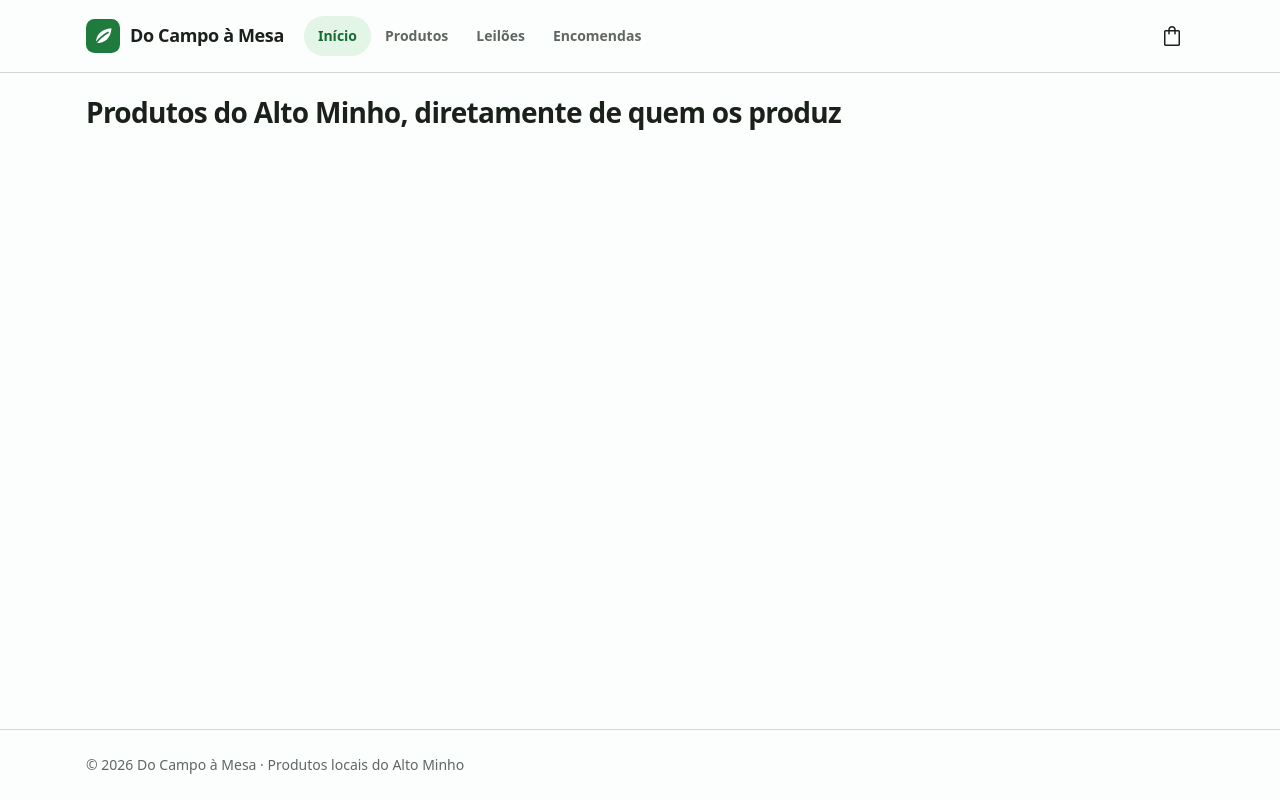
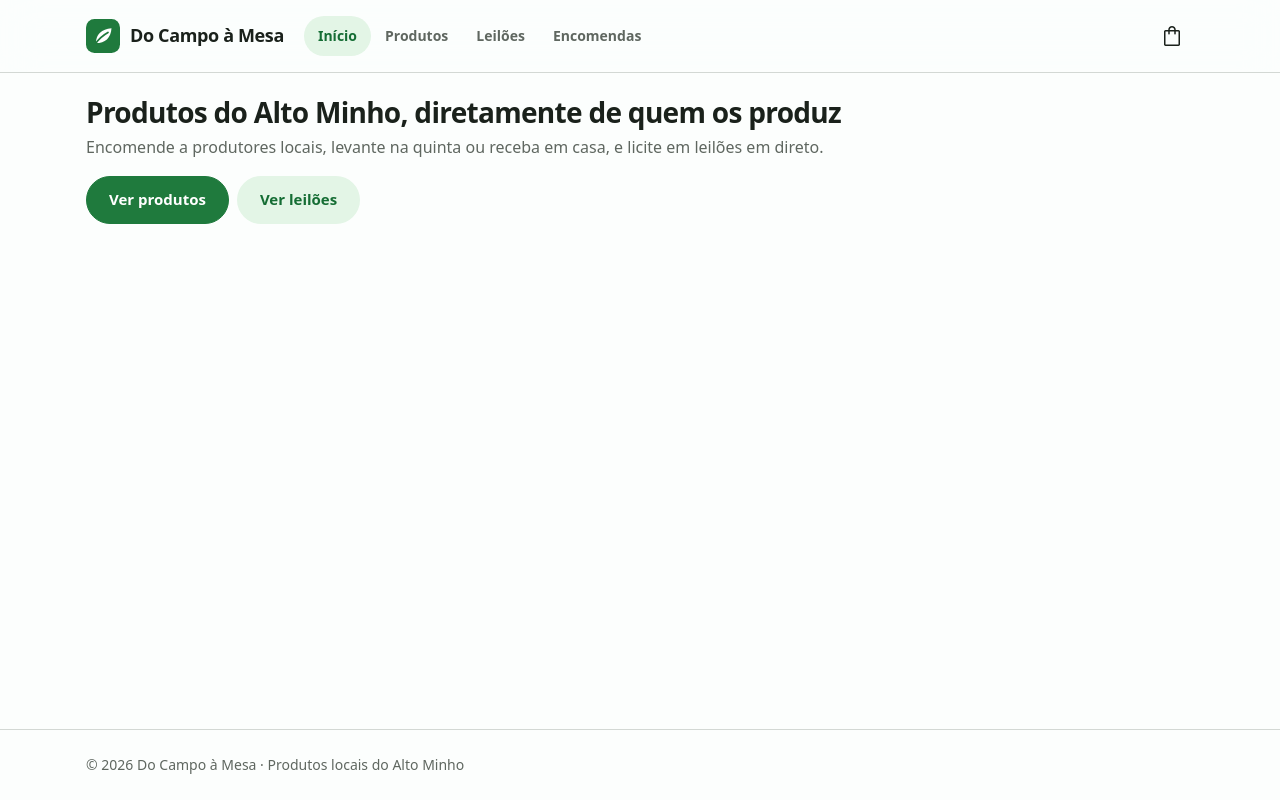
Before and after one commit to maiatoscastor/do-campo-a-mesa, a React (Vite) app in the folder web/: page / in a window 1280 px wide. Built offline with nearby package versions, Linux system fonts and the light colour scheme.

Commit message:
Página inicial com o que a aplicação faz

```diff
--- a/web/src/pages/Inicio.jsx
+++ b/web/src/pages/Inicio.jsx
@@ -1,9 +1,24 @@
-// Página inicial.
+import { Link } from 'react-router';
+
+// Página inicial. Só diz o que a aplicação é: os destaques (leilão em direto, produtos da época)
+// entram quando houver dados reais para mostrar.
 export default function Inicio() {
   return (
     <>
       <title>Do Campo à Mesa</title>
       <h1>Produtos do Alto Minho, diretamente de quem os produz</h1>
+      <p className="text-body-secondary">
+        Encomende a produtores locais, levante na quinta ou receba em casa, e
+        licite em leilões em direto.
+      </p>
+      <div className="d-flex flex-wrap gap-2">
+        <Link className="btn btn-primary" to="/produtos">
+          Ver produtos
+        </Link>
+        <Link className="btn btn-suave" to="/leiloes">
+          Ver leilões
+        </Link>
+      </div>
     </>
   );
 }
```
